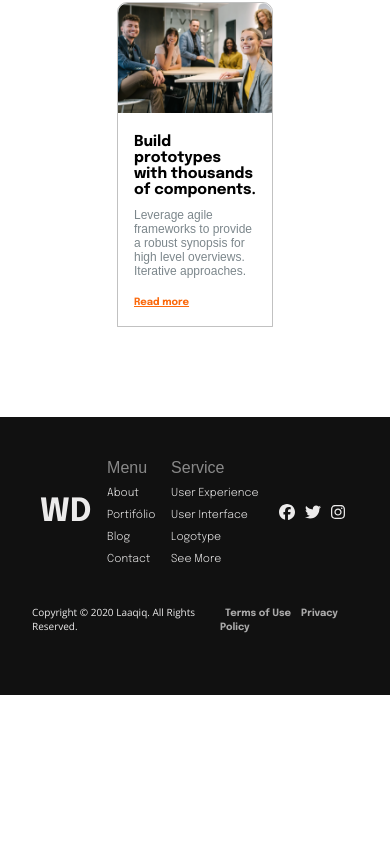
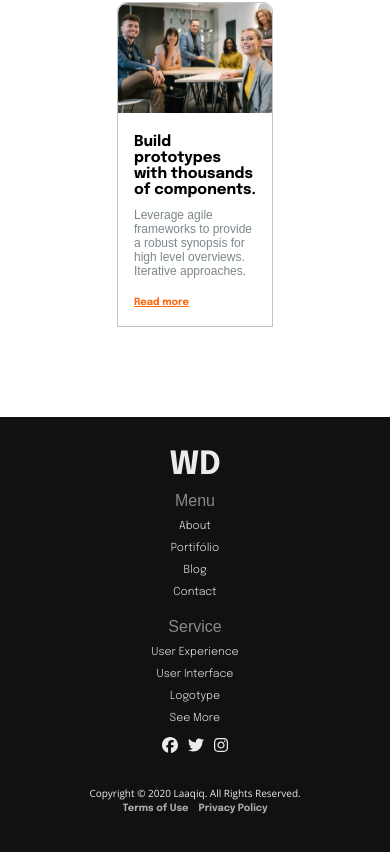
Before and after one commit to Gabriel-Aroucas/BusinessPage, a React (Vite) app: page / in a window 390 px wide. Shown: the part 6518-7370 px from the top of the page. Before the commit the page ends 7213 px from the top, so only its background shows below. Built offline with nearby package versions, Linux system fonts and the light colour scheme.

Commit message:
:bug: fix: responsivo ajustado

```diff
--- a/src/App.css
+++ b/src/App.css
@@ -611,3 +611,17 @@ footer .copy .terms a{
     font-weight: bold;
     opacity: 0.7;
 }
+@media (max-width:500px){
+    footer .footerLists{
+        flex-direction: column;
+        text-align: center;
+    }
+}
+
+
+@media (max-width:500px){
+    footer .copy{
+        flex-direction: column;
+        text-align: center;
+    }
+}
```
